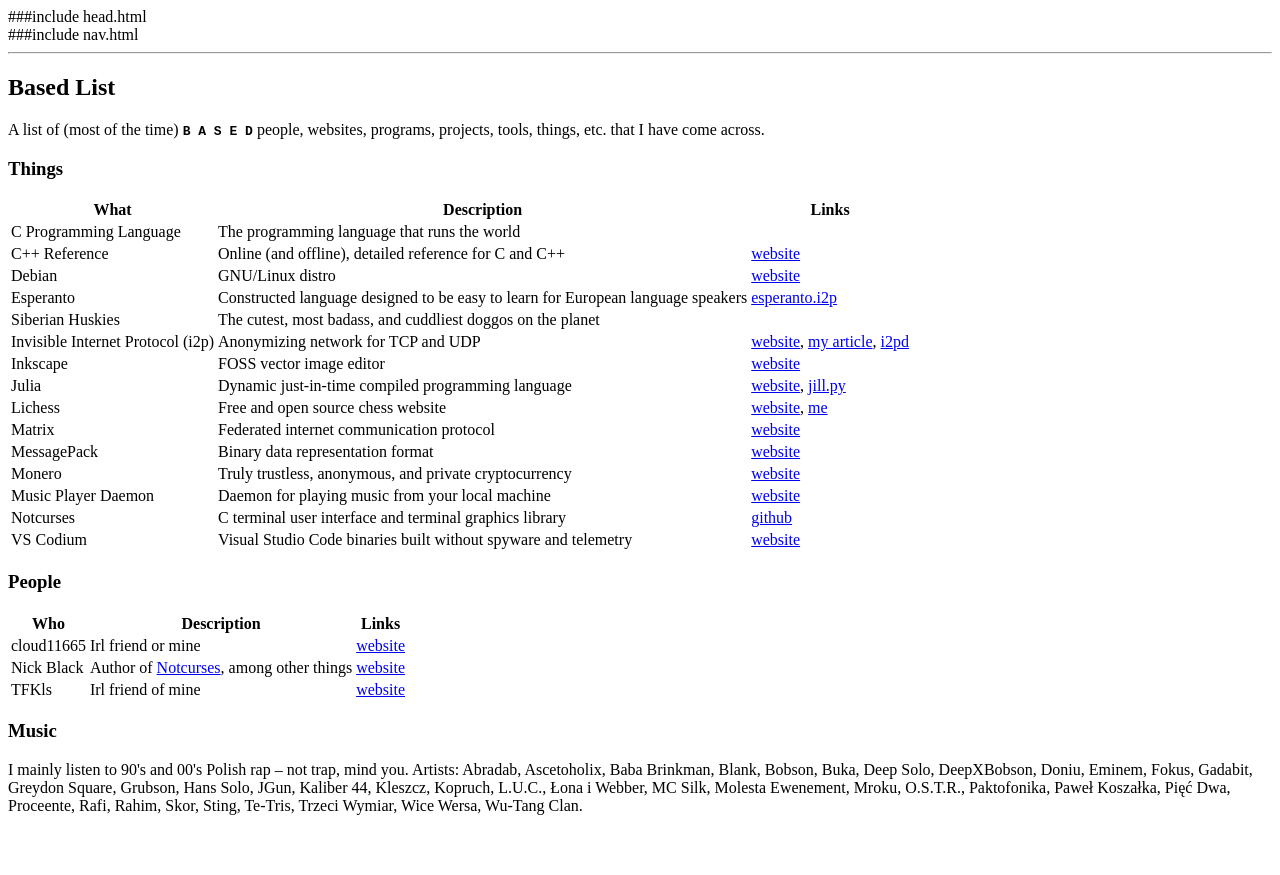
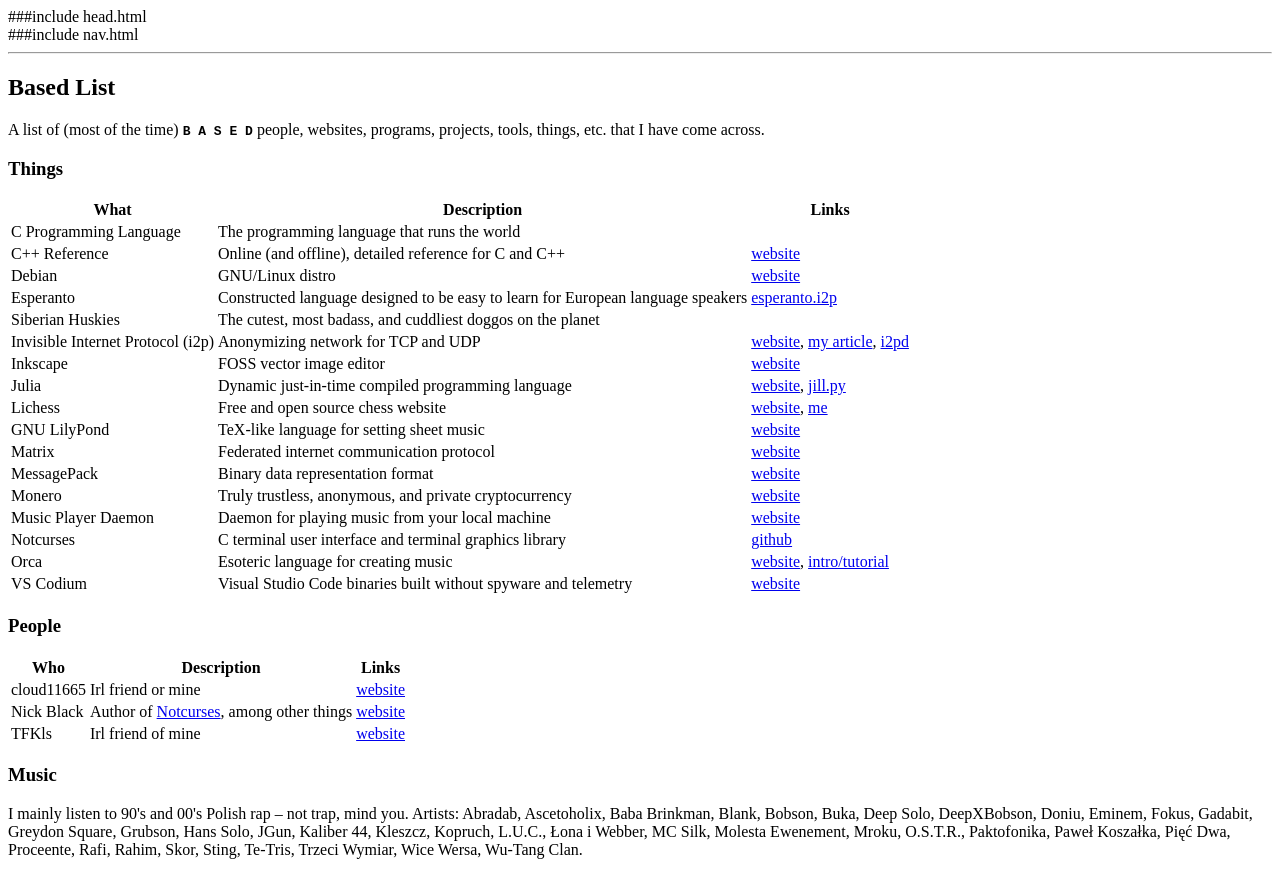
Before and after one commit to MasFlam/masflam.com, a plain HTML site: page site/based.html in a window 1280 px wide. Before the commit the page ends 831 px from the top, so only its background shows below. Drawn offline with Linux system fonts and the light colour scheme.

Commit message:
Add LilyPond and Orca to the based list

```diff
--- a/site/based.html
+++ b/site/based.html
@@ -71,6 +71,11 @@
 				<td>Free and open source chess website</td>
 				<td><a href="https://lichess.org">website</a>, <a href="https://lichess.org/@/masflam">me</a></td>
 			</tr>
+			<tr id=lilypond>
+				<td>GNU LilyPond</td>
+				<td>TeX-like language for setting sheet music</td>
+				<td><a href="https://lilypond.org">website</a></td>
+			</tr>
 			<tr id=matrix>
 				<td>Matrix</td>
 				<td>Federated internet communication protocol</td>
@@ -95,6 +100,11 @@
 				<td>Notcurses</td>
 				<td>C terminal user interface and terminal graphics library</td>
 				<td><a href="https://github.com/dankamongmen/notcurses">github</a></td>
+			</tr>
+			<tr id=orca>
+				<td>Orca</td>
+				<td>Esoteric language for creating music</td>
+				<td><a href="https://git.sr.ht/~rabbits/orca">website</a>, <a href="https://wiki.xxiivv.com/site/orca.html">intro/tutorial</a></td>
 			</tr>
 			<tr id=vscodium>
 				<td>VS Codium</td>
```
